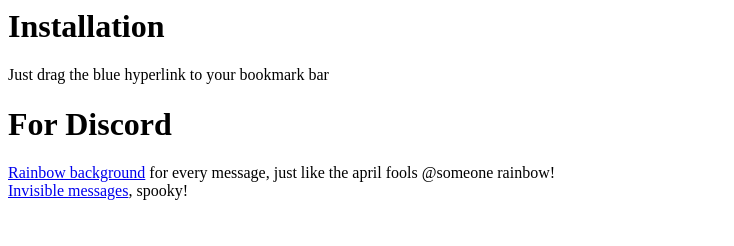
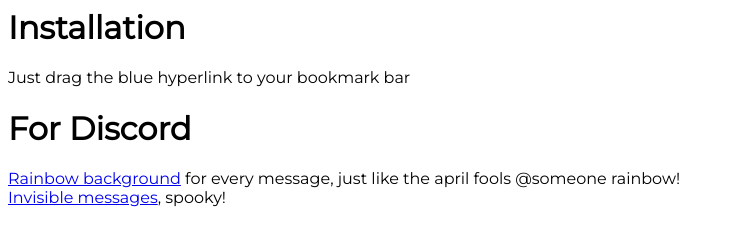
Before and after one commit to SuperOP535/bookmarklets, a plain HTML site: page index.html in a window 1280 px wide. Shown: the whole page, without its empty margins (0-734 px from the left). Drawn offline with Linux system fonts and the light colour scheme.

Commit message:
new font

```diff
--- a/index.html
+++ b/index.html
@@ -1,3 +1,9 @@
+<link href="https://fonts.googleapis.com/css?family=Montserrat" rel="stylesheet">
+<style>
+  body {
+    font-family: 'Montserrat', sans-serif;
+  }
+</style>
 <h1>Installation</h1>
 Just drag the blue hyperlink to your bookmark bar
 
```
